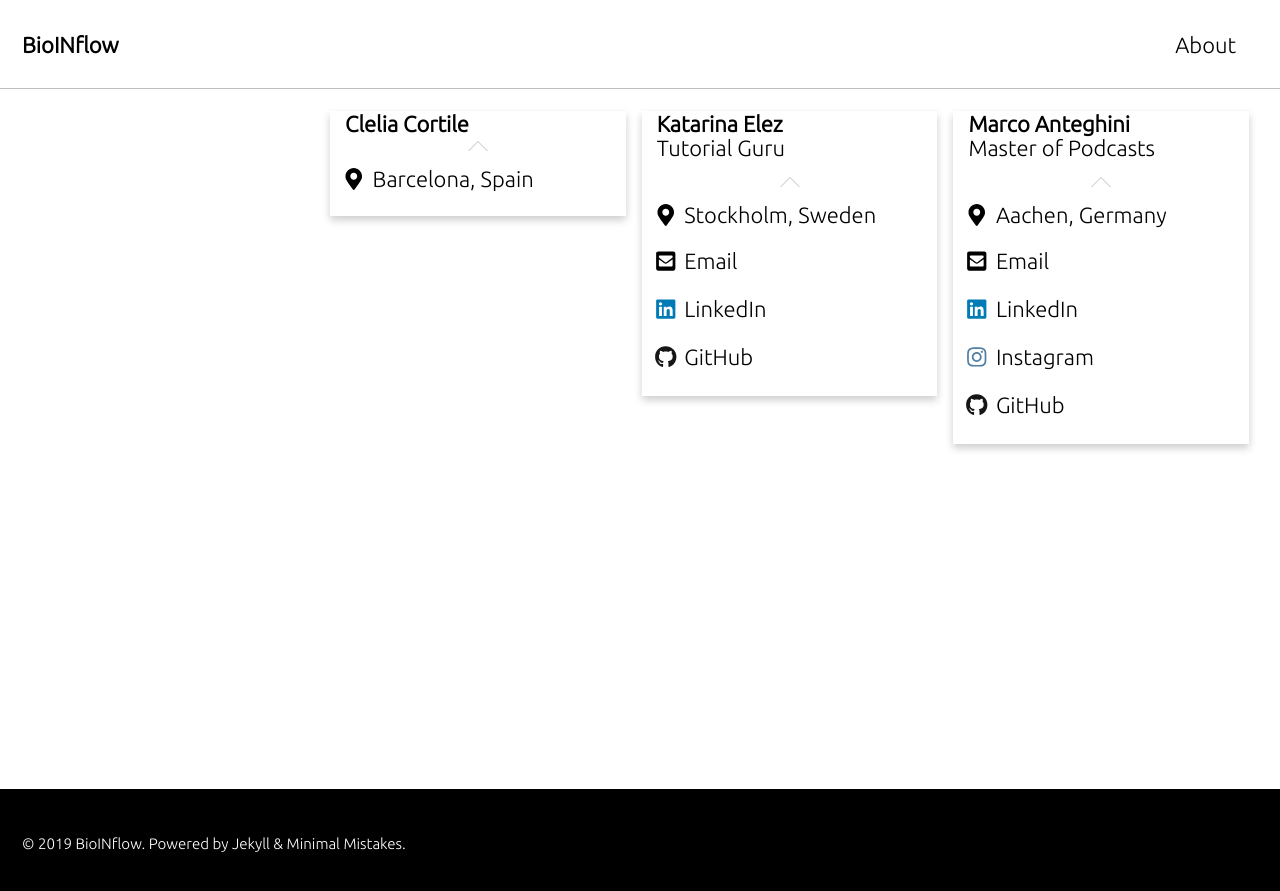
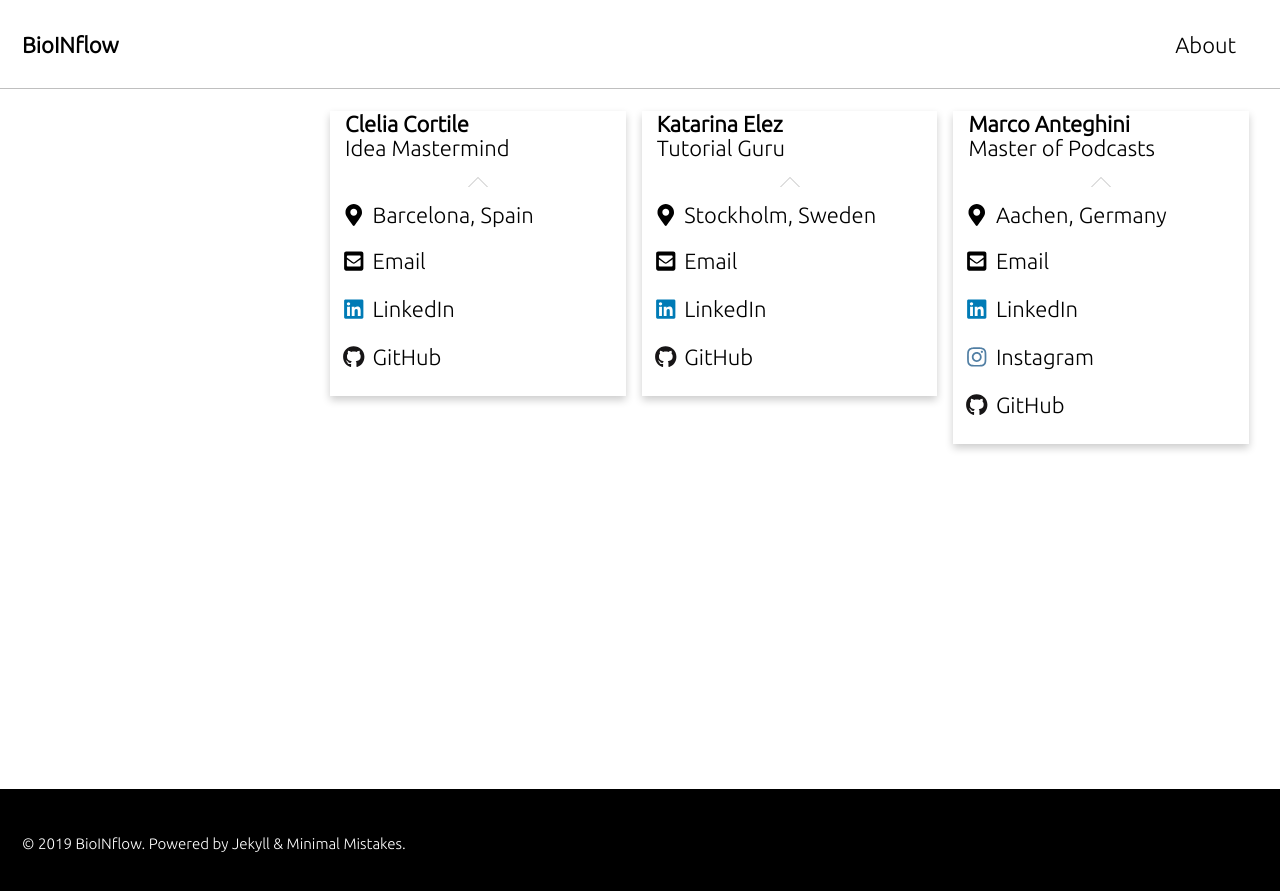
Before and after one commit to bioinflow/bioinflow.github.io, a Jekyll site: the page built from _pages/about.html, in a window 1280 px wide. Shown: the top 891 px of the page. Built offline with Jekyll 4.4.1, drawn with Linux system fonts in a browser that asks for light colours; cached includes are drawn as plain includes.

Commit message:
add_clelia_info

```diff
--- a/_data/authors.yml
+++ b/_data/authors.yml
@@ -2,10 +2,12 @@
 
 Clelia Cortile:
   name        : "Clelia Cortile"
-  bio         :
+  bio         : "Idea Mastermind"
   avatar      : #"/assets/images/bio-photo.jpg"
   location    : Barcelona, Spain
-  email       :
+  email       : ccortile@gmail.com
+  github      : cleliacort
+  linkedin    : Clelia Cortile
 
 Katarina Elez:
   name        : "Katarina Elez"
```
